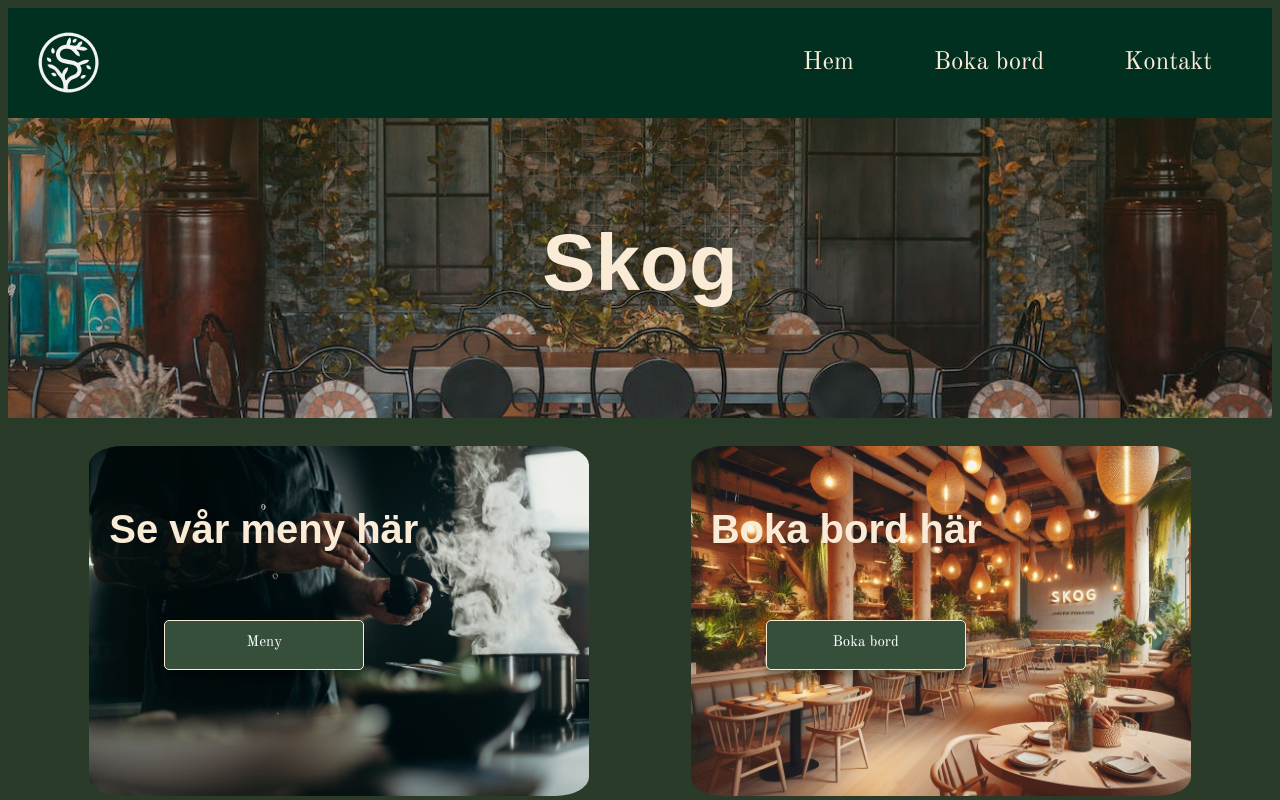
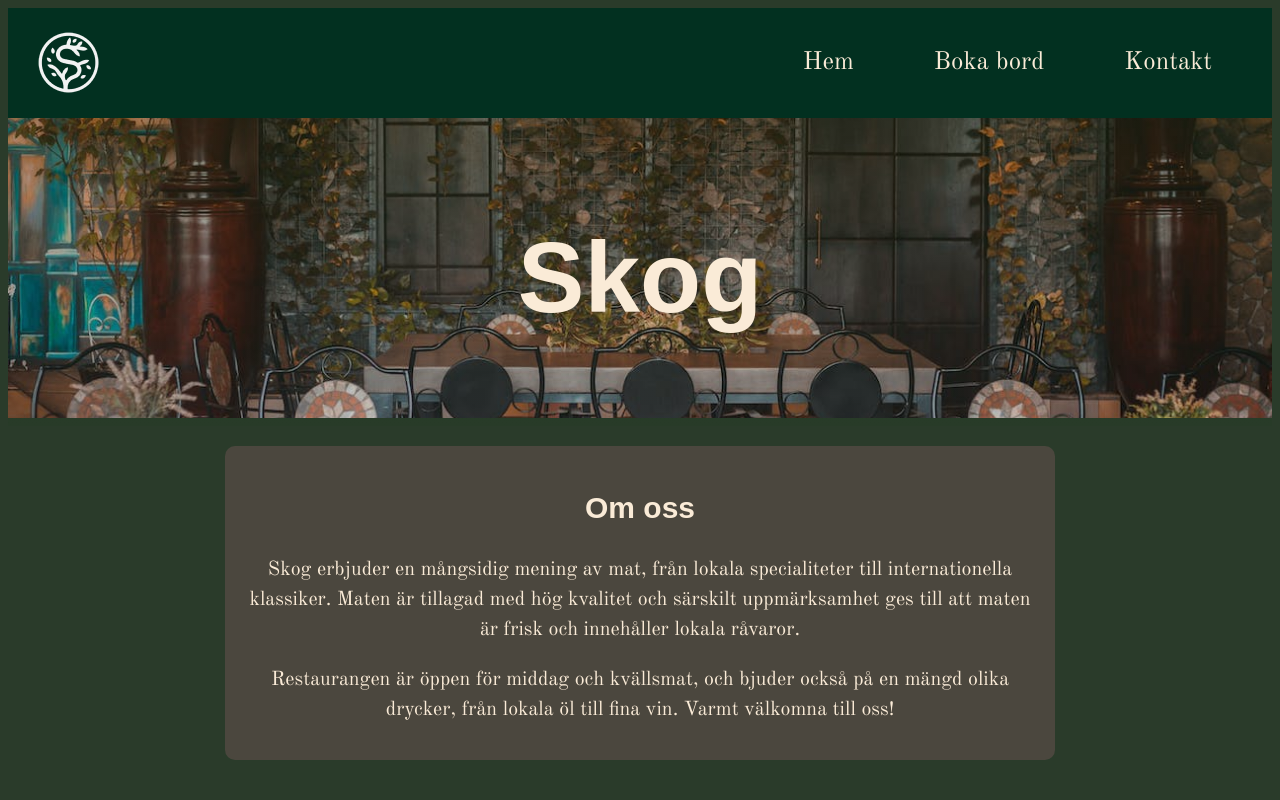
Before and after one commit to Medieinstitutet/the-restaurant-dream-team-6, a React (Vite) app: page / in a window 1280 px wide. Shown: the top 800 px of the page. Built offline with nearby package versions, Linux system fonts and the light colour scheme.

Commit message:
added an about us section and some style on homepage

```diff
--- a/src/components/StartPage.tsx
+++ b/src/components/StartPage.tsx
@@ -8,14 +8,17 @@ export const StartPage = () => {
     <div className="home-menu">
         <h2>Se vår meny här</h2>
         <button className="home-btn">Meny</button>
+        <div className="img-container">
         <img src={chef} alt="A chef cooking" />
+        </div>
     </div>
 
     <div className="home-booking" >
         <h2>Boka bord här</h2>
         <button className="home-btn">Boka bord</button>
-
+        <div className="img-container">
         <img src={tables} alt="The restaurant's interior" />
+        </div>
     </div>
     </section>
     </>
--- a/src/pages/Home.tsx
+++ b/src/pages/Home.tsx
@@ -8,6 +8,11 @@ export const Home = () => {
     <h1>Skog</h1>
     <img className="restaurantpic" src={restaurantpic} alt="A picture of a restaurant" />
     </div>
+    <section className="text">
+        <h2>Om oss</h2>
+        <p>Skog erbjuder en mångsidig mening av mat, från lokala specialiteter till internationella klassiker. Maten är tillagad med hög kvalitet och särskilt uppmärksamhet ges till att maten är frisk och innehåller lokala råvaror. </p>
+        <p>Restaurangen är öppen för middag och kvällsmat, och bjuder också på en mängd olika drycker, från lokala öl till fina vin. Varmt välkomna till oss!</p>
+    </section>
     <StartPage/>
     </>
 }
--- a/src/styles/_home.scss
+++ b/src/styles/_home.scss
@@ -1,5 +1,6 @@
 .home-header {
     position: relative;
+    margin-bottom: 20px;
 }
 
 .restaurantpic {
@@ -11,7 +12,7 @@
 
 .home-header h1 {
     position: absolute;
-    font-size: 80px;
+    font-size: 100px;
     font-family: fantasy;
     color: antiquewhite;
     top: 30%;
@@ -28,3 +29,23 @@
     // background: linear-gradient(rgba(255, 255, 255, 0.307), rgba(255, 255, 255, 0.049));
     background: linear-gradient(rgba(7, 58, 7, 0.222), rgba(7, 58, 7, 0.058));
   }
+
+  .text {
+    font-size: 20px;
+    background-color: rgba(116, 87, 87, 0.438);
+    border-radius: 10px;
+    text-align: center;
+    max-width: 800px;
+    margin: auto;
+    padding: 15px;
+    transition: background-color 0.5s ease-out;
+  }
+
+  .text:hover {
+    background-color: rgba(116, 87, 87, 0.828);
+    transition-delay: 0.5s;
+  }
+
+  .text h2 {
+    font-family: fantasy;
+  }
--- a/src/styles/_startpage.scss
+++ b/src/styles/_startpage.scss
@@ -2,6 +2,7 @@
     display: flex;
     justify-content: space-evenly;
     text-align: center;
+    margin: 70px;
 }
 
 .home-split img {
@@ -10,6 +11,7 @@
     object-fit: cover;
     padding: 20px;
     border-radius: 10%;
+    border: 1px solid rgba(116, 87, 87, 0.438);
 }
 
 .home-split h2 {
@@ -18,7 +20,7 @@
     font-family: fantasy;
     color: antiquewhite;
     padding: 40px;
-
+    margin-top: 50px;
 }
 
 .home-btn {
@@ -28,4 +30,6 @@
     transform: translate(40%, 200px);
     width: 200px;
     height: 50px;
+    font-size: 20px;
+    padding: 10px;
 }
```
